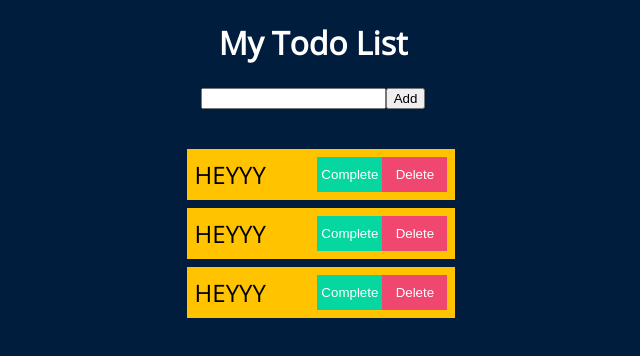
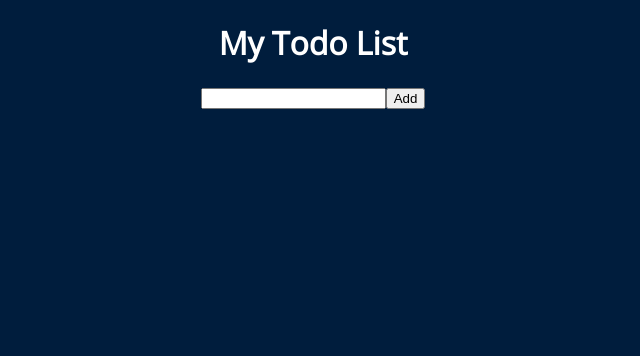
Before and after one commit to adamkarmander/react-todo-list-app, a React (Create React App) app: page / in a window 1280 px wide. Shown: the top 356 px of the page, without its empty margins (327-967 px from the left). Built offline with nearby package versions, Linux system fonts and the light colour scheme.

Commit message:
Fix adding todos

```diff
--- a/src/App.js
+++ b/src/App.js
@@ -16,7 +16,7 @@ function App() {
       <header>
         <h1>My Todo List</h1>
         <Form todos={todos} setTodos={setTodos} inputText={inputText} setInputText={setInputText} />
-        <TodoList />
+        <TodoList todos={todos} />
       </header>
     </div>
   );
--- a/src/components/Todo.js
+++ b/src/components/Todo.js
@@ -1,9 +1,9 @@
 import React from "react";
 
-function Todo() {
+function Todo( {text} ) {
     return(
         <div className="todo">
-            <li className="todo-item">HEYYY</li>
+            <li className="todo-item">{text}</li>
             <div className="todo-buttons">
                 <button className="complete-btn">Complete</button>
                 <button className="trash-btn">Delete</button>
--- a/src/components/TodoList.js
+++ b/src/components/TodoList.js
@@ -2,13 +2,13 @@ import React from "react";
 //Importing Components
 import Todo from './Todo';
 
-function TodoList() {
+function TodoList({ todos }) {
     return (
         <div className="todo-container">
             <ul className="todo-list">
-                <Todo />
-                <Todo />
-                <Todo />
+                {todos.map((todo) => (
+                    <Todo key={todo.id} text={todo.text} />
+                ))}
             </ul>
         </div>
     );
```
